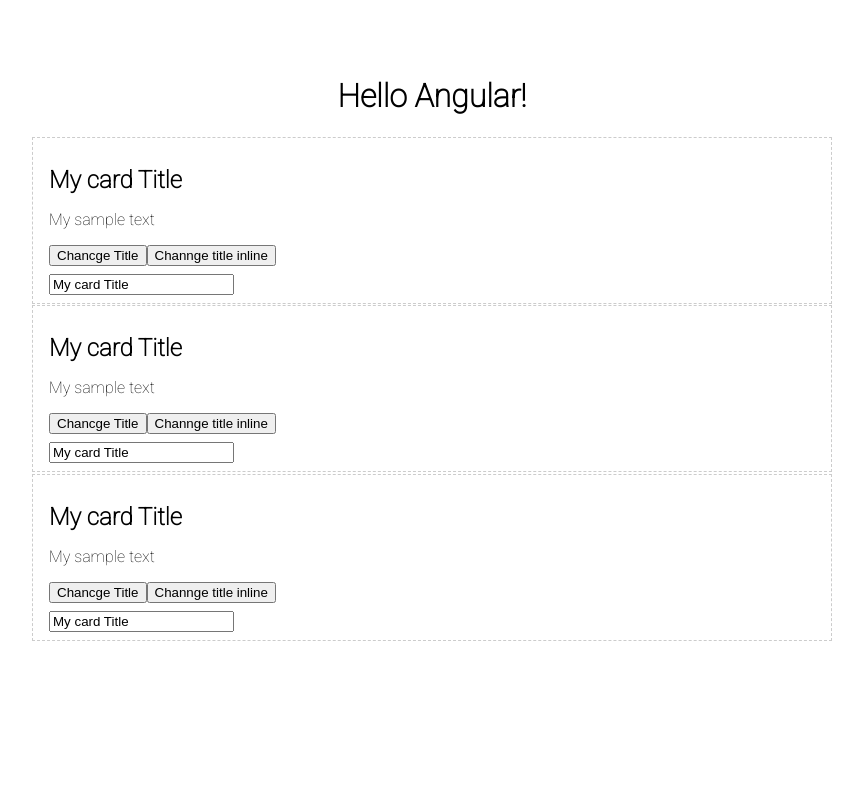
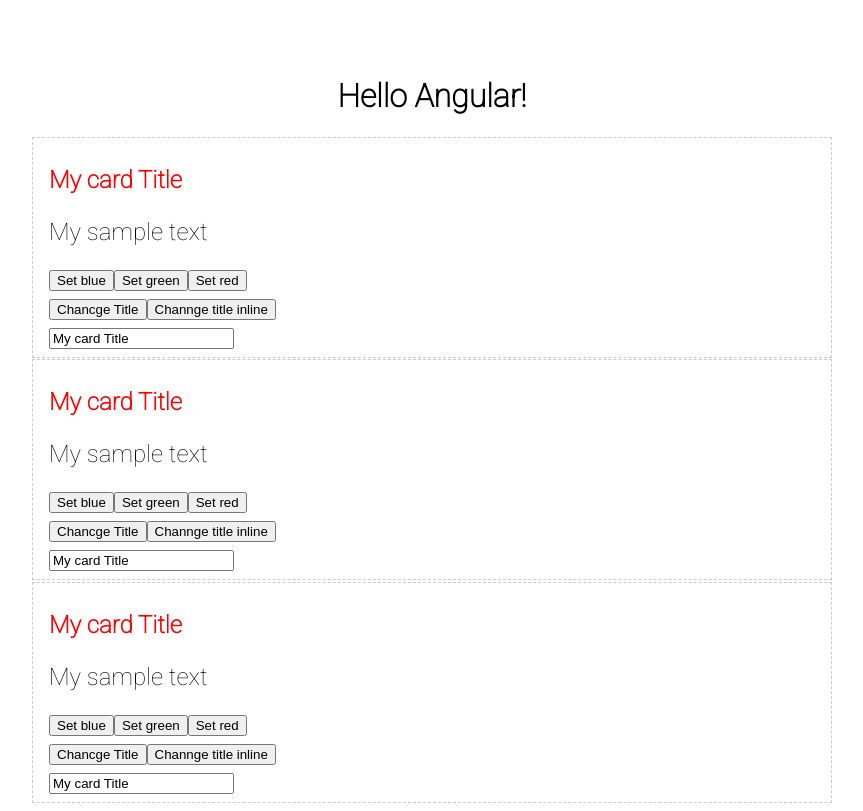
Before and after one commit to yushachkov01/angular_start, an Angular app: page / in a window 1280 px wide. Shown: the whole page, without its empty margins (208-1071 px from the left). Built offline with nearby package versions, Linux system fonts and the light colour scheme.

Commit message:
Измененение цвета текста + тренировка по директивам

```diff
--- a/src/app/card/card.component.html
+++ b/src/app/card/card.component.html
@@ -1,6 +1,22 @@
 <div class="card">
-  <h2>{{title}}</h2>
-  <p>{{text}}</p>
+  <!-- C помощью  FormsModule устанавливаем цвет текста синим, если длина title будет больше 5 символов в противном случае красный, также регулируем ширину шрифта-->
+  <h2 [ngStyle]="{
+    color: title.length < 5 ? 'blue' : 'red',
+    fontWeight: title.length < 7 ? 'normal' : 'bold'
+
+  }">{{title}}</h2>
+  <p class="text" [ngClass]="{
+    blue: textColor === 'blue',
+    green: textColor === 'green',
+    red: textColor ===   'red'
+}">{{text}}</p>
+
+  <div class="buttons">
+    <button (click)="textColor = 'blue'">Set blue</button>
+    <button (click)="textColor = 'green'" >Set green</button>
+    <button (click)="textColor = 'red'">Set red</button>
+
+  </div>
 
   <div class="buttons">
     <button (click)="changeTitle()">Chancge Title</button>
--- a/src/app/card/card.component.scss
+++ b/src/app/card/card.component.scss
@@ -10,4 +10,17 @@
     .buttons{
         margin-bottom: .5rem;
     }
+    .text{
+        font-size: 1.5rem;
+
+        &.red{
+            color:red;
+        }
+        &.blue{
+            color:blue;
+        }
+        &.green{
+            color:green;
+        }
+    }
 }
--- a/src/app/card/card.component.ts
+++ b/src/app/card/card.component.ts
@@ -1,4 +1,4 @@
-import { Component, OnInit} from '@angular/core'; //Импортирую что-то из angular/core'
+import { Component, OnInit } from '@angular/core'; //Импортирую что-то из angular/core'
 
 @Component({
     selector: 'app-card',//создаем selector с app, чтобы мы могли различать где наши компоненты, а где чужие, спросить что такое селектор
@@ -11,19 +11,21 @@ export class CardComponent implements OnInit {
 
     disabled = false;
 
-    ngOnInit(){}
+    textColor: string | undefined
 
-    changeTitle(){
+    ngOnInit() { }
+
+    changeTitle() {
         this.title = 'Title has been changed!'
     }
 
     //Добавляем поле из card.component(строчка 11 ) создаем инпут и передаем в него какой-то event, а также вписываем в поле title наш value
-    inputHandler(event: any){
+    inputHandler(event: any) {
         const value = event.target.value;
         this.title = value
-     }
-     changeHandler(){
-         console.log(this.title);
+    }
+    changeHandler() {
+        console.log(this.title);
 
-     }
+    }
 }
```
